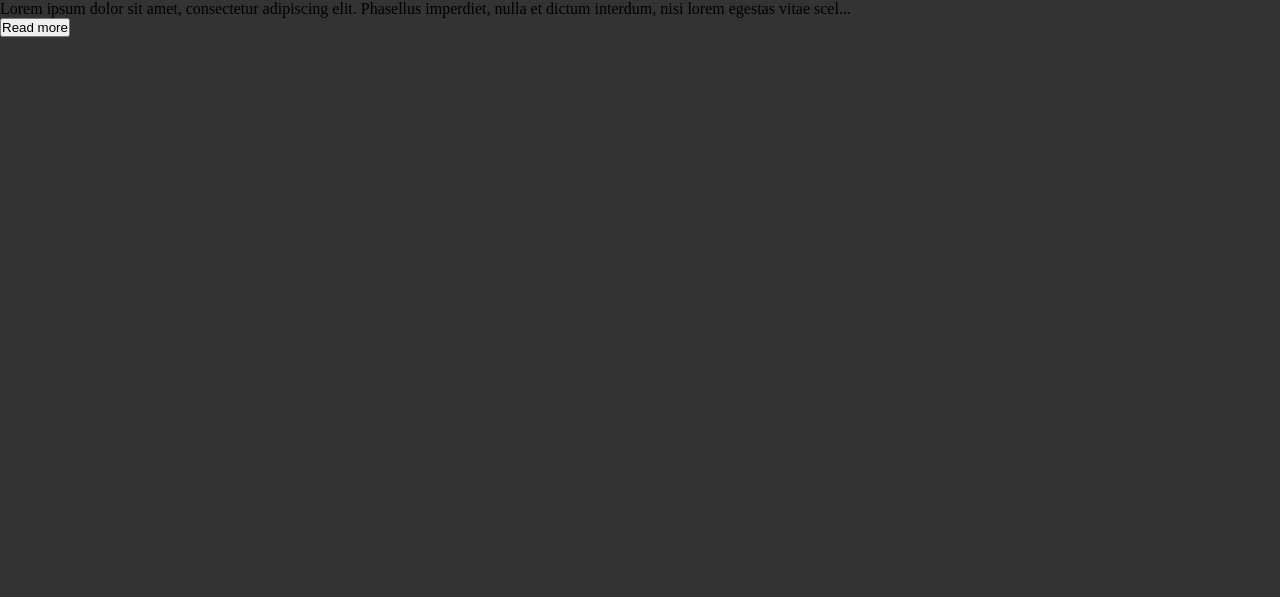
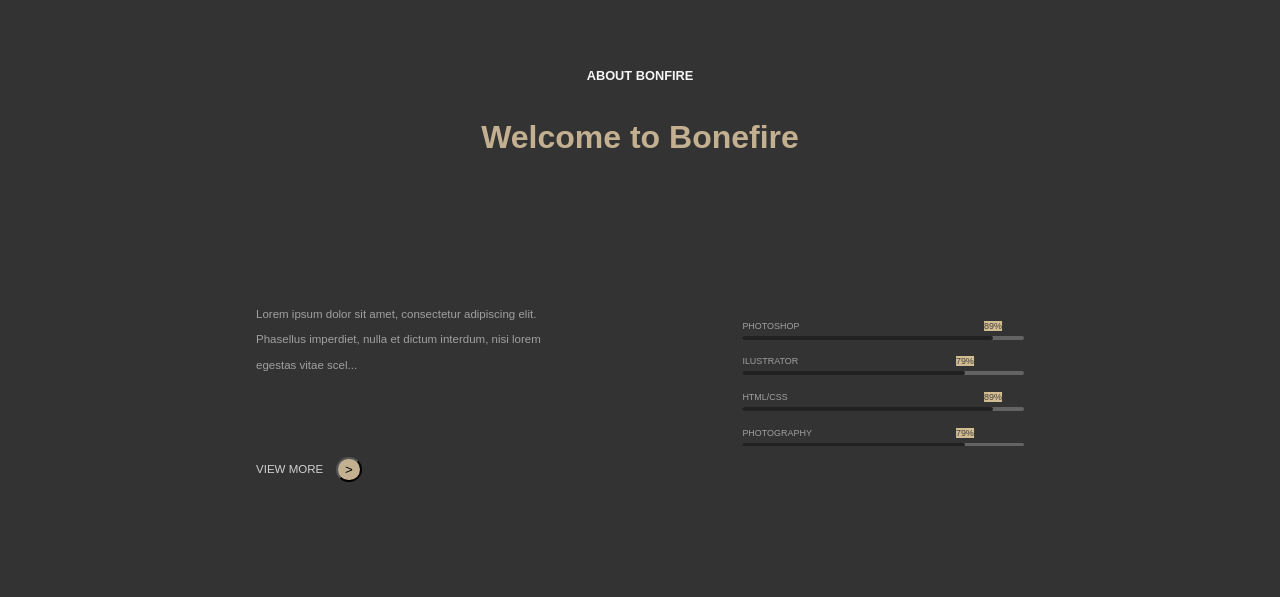
Before and after one commit to arangurenalonso/Hackathon-Sem4, a plain HTML site: page index.html in a window 1280 px wide. Shown: the top 597 px of the page. Drawn offline with Linux system fonts and the light colour scheme.

Commit message:
Finalizar sección 2

```diff
--- a/css/Seccion2.css
+++ b/css/Seccion2.css
@@ -4,6 +4,7 @@
     width: 100vw;
     height: 70vh;
     background-color:  #333333 ;
+    font-family: Arial, Helvetica, sans-serif;
 
 }
 .Seccion2 .conteiner{
@@ -11,7 +12,123 @@
     height: 100%;
     margin: auto;
     display: grid;
-    grid-template-columns: 25% 50% 25%;
-    grid-template-rows: repeat(2,1fr);
-    grid-template-areas: 'uno dos tres' 'cuatro dos cinco';
+    grid-template-columns: repeat(2,1fr);
+    grid-template-rows: 40% 60%;
+    grid-template-areas: 'uno uno' 'dos tres';
 }
+
+
+.Seccion2 .conteiner div:nth-child(1){
+    grid-area: uno;
+    align-items: center;
+    padding: 2.5vw;
+}
+.Seccion2 h2{
+    font-size: 2.5vw;
+    color: #c3b091;
+    }
+.Seccion2 h3{
+    font-size: 1vw;
+    color: whitesmoke;
+}
+.Seccion2 .conteiner div:nth-child(2){
+    grid-area: dos;
+    padding-right: 5vw;
+    font-size: 0.9vw;
+    line-height : 2vw;
+
+}
+.Seccion2 .conteiner div:nth-child(3){
+    grid-area: tres;
+    padding-left: 5vw;
+}
+
+.Seccion2 .conteiner div{
+    color: #a1a0a0;
+    font-size: 0.7vw;
+    display: flex;
+    flex-direction: column;
+    justify-content: space-evenly;
+}
+.Seccion2 .conteiner .viewmore{
+    display: flex;
+    flex-direction: row;
+    justify-content: flex-start;
+    color: red;
+
+}
+label{
+    color: #d0d0d0;
+}
+button{
+    border-radius: 100%;
+    background-color: #c3b091;
+    color: black;
+    margin: 0 1vw 0 1vw;
+    height: 2vw;
+    width: 2vw;
+}
+
+/* Skills Habilities*/
+.Seccion2 li{
+	position:relative;
+	list-style: none;
+	margin: 0 0 2vw 3vw;
+	color: #a1a0a0;
+	font-size: 0.7vw;
+	font-family: 'Karla', sans-serif;
+}
+.Seccion2 li p:nth-child(2){
+    background-color: #d2bc91;
+    color: rgb(68, 64, 64);
+    position: absolute;
+    top: 0%;
+
+    transform: translateX(-50%);
+}
+.Seccion2 li.setentaNueve p:nth-child(2){
+    left: 79%;
+}
+.Seccion2 li.ochentaNueve p:nth-child(2){
+    left: 89%;
+}
+.Seccion2 li:before{
+	content: "";
+	position: absolute;
+	top: 150%;
+	left: 0;
+	width: 100%;
+	height: 0.3vw;
+	background-color:#636363;
+	border-radius: 1000px;
+}
+.Seccion2 li:after{
+	content: "";
+	position: absolute;
+	top: 150%;
+	left: 0;
+	width: 0%;
+	height: 0.3vw;
+	background-color: #212121;
+	border-radius: 1000px;
+	animation-duration: 2s;
+	animation-timing-function: ease;
+	animation-fill-mode: forwards;
+}
+
+.Seccion2 li.ochentaNueve:after{
+	animation-name: cien;
+}
+		@keyframes cien{
+			to{
+				width: 89%;
+			}
+		}
+.Seccion2 li.setentaNueve:after{
+	animation-name: NueveNueve;
+}
+		@keyframes NueveNueve{
+			to{
+				width: 79%;
+			}
+		}
--- a/index.html
+++ b/index.html
@@ -15,10 +15,43 @@
 
 <section class="Seccion2">
 
-
-    <p>Lorem ipsum dolor sit amet, consectetur adipiscing elit. Phasellus imperdiet, nulla et dictum interdum, nisi lorem egestas vitae scel<span id="dots">...</span><span id="more">erisque enim ligula venenatis dolor. Maecenas nisl est, ultrices nec congue eget, auctor vitae massa. Fusce luctus vestibulum augue ut aliquet. Nunc sagittis dictum nisi, sed ullamcorper ipsum dignissim ac. In at libero sed nunc venenatis imperdiet sed ornare turpis. Donec vitae dui eget tellus gravida venenatis. Integer fringilla congue eros non fermentum. Sed dapibus pulvinar nibh tempor porta.</span></p>
-
-    <button onclick="myFunction()" id="myBtn">Read more</button>
+    <div class="conteiner">
+        <div>
+            <h3>
+                ABOUT BONFIRE
+            </h3>
+            <h2>
+                Welcome to Bonefire
+            </h2>
+        </div>
+        <div>
+            <p>Lorem ipsum dolor sit amet, consectetur adipiscing elit. Phasellus imperdiet, nulla et dictum interdum, nisi lorem egestas vitae scel<span id="dots">...</span><span id="more">erisque enim ligula venenatis dolor. Maecenas nisl est, ultrices nec congue eget, auctor vitae massa. Fusce luctus vestibulum augue ut aliquet. Nunc sagittis dictum nisi, sed ullamcorper ipsum dignissim ac. In at libero sed nunc venenatis imperdiet sed ornare turpis. Donec vitae dui eget tellus gravida venenatis. Integer fringilla congue eros non fermentum. Sed dapibus pulvinar nibh tempor porta.</span></p>
+            <div class="viewmore">
+                <label for="#myBtn">VIEW MORE</label>
+                <button onclick="myFunction()" id="myBtn">></button>
+            </div>
+        </div>
+        <div>
+            <ul>
+                <li class="ochentaNueve">
+                    <p>PHOTOSHOP</p>
+                    <p>89%</p>
+                </li>
+                <li class="setentaNueve">
+                    <p>ILUSTRATOR</p>
+                    <p>79%</p>
+                </li>
+                <li class="ochentaNueve">
+                    <p>HTML/CSS</p>
+                    <p>89%</p>
+                </li>
+                <li class="setentaNueve">
+                    <p>PHOTOGRAPHY</p>
+                    <p>79%</p>
+                </li>
+            </ul>
+        </div>
+    </div>
 </section>
 
 <section class="Seccion3">
--- a/js/main.js
+++ b/js/main.js
@@ -5,11 +5,11 @@ function myFunction() {
 
     if (dots.style.display === "none") {
       dots.style.display = "inline";
-      btnText.innerHTML = "Read more";
+      btnText.innerHTML = ">";
       moreText.style.display = "none";
     } else {
       dots.style.display = "none";
-      btnText.innerHTML = "Read less";
+      btnText.innerHTML = "<";
       moreText.style.display = "inline";
     }
   }
```
